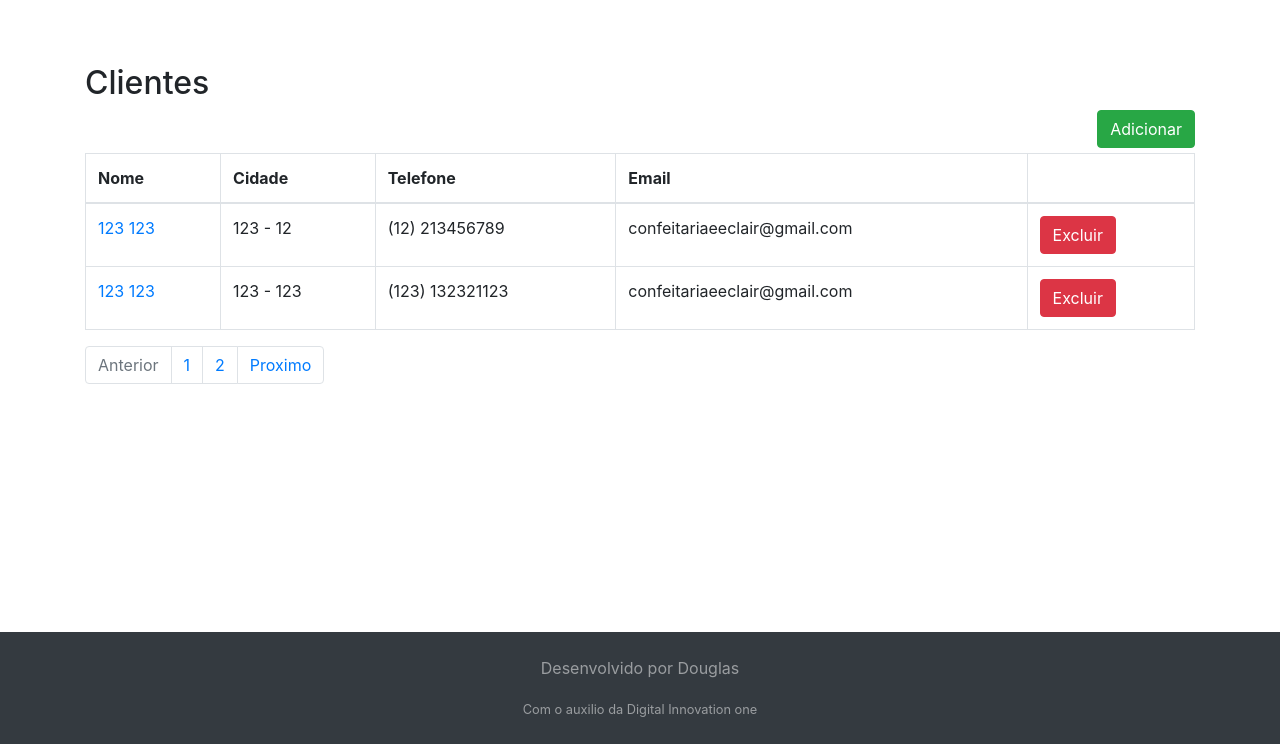
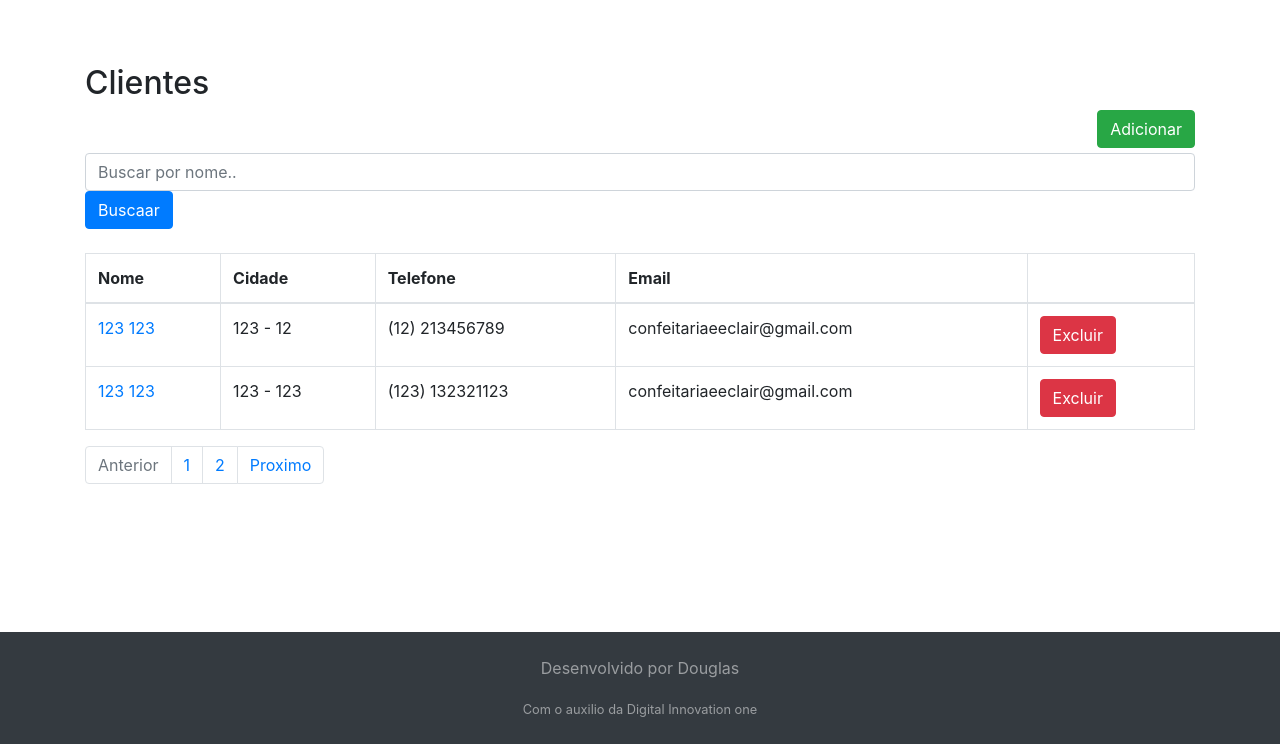
Before and after one commit to Shibata18/gerenciadorUsuarios, a Django app: page /customer/list/ in a window 1280 px wide. Shown: the part 56-800 px from the top of the page. Run offline with Django 3.2, Linux system fonts and the light colour scheme; data comes from the database, SQL or seed files in the repository; both versions use the stored data as it was after the commit; some libraries are stand-ins or nearby versions.

Commit message:
Busca implementada

```diff
--- a/customer/templates/customer/customer_list.html
+++ b/customer/templates/customer/customer_list.html
@@ -5,7 +5,13 @@
 <a href="{% url 'customer:customer-create' %}">
     <button class="btn btn-success" style='float:right;margin-bottom:5px;'>Adicionar</button>
 </a>
-<table class="table table-bordered">
+<form>
+    <div class="form-group mb-1">
+        <input type="text" class="form-control" name='name' placeholder="Buscar por nome.."/>
+        <button type="submit" class="btn btn-primary">Buscaar</button>
+    </div>
+</form>
+<table class="table table-bordered mt-4">
     <thead>
         <tr>
             <th>Nome</th>
--- a/customer/views.py
+++ b/customer/views.py
@@ -4,12 +4,20 @@ from .models import Customer
 from .forms import CustomerForm
 from django.urls import reverse
 from django.shortcuts import get_object_or_404
+from django.db.models import Q
 # Create your views here.
 class CustomerListView(ListView):
     template_name = 'customer/customer_list.html'
     paginate_by = 2
     model = Customer
-    queryset = Customer.objects.all()
+    def get_queryset(self):
+        name = self.request.GET.get('name')
+        if name:
+            object_list = self.model.objects.filter(Q(first_name__icontains=name)|Q(last_name__icontains=name))
+        else:
+            object_list = self.model.objects.all()
+        return object_list
+    #queryset = Customer.objects.all()
 
 class CustomerCreateView(CreateView):
     template_name = 'customer/customer.html'
```
Also changed, not shown: db.sqlite3.
